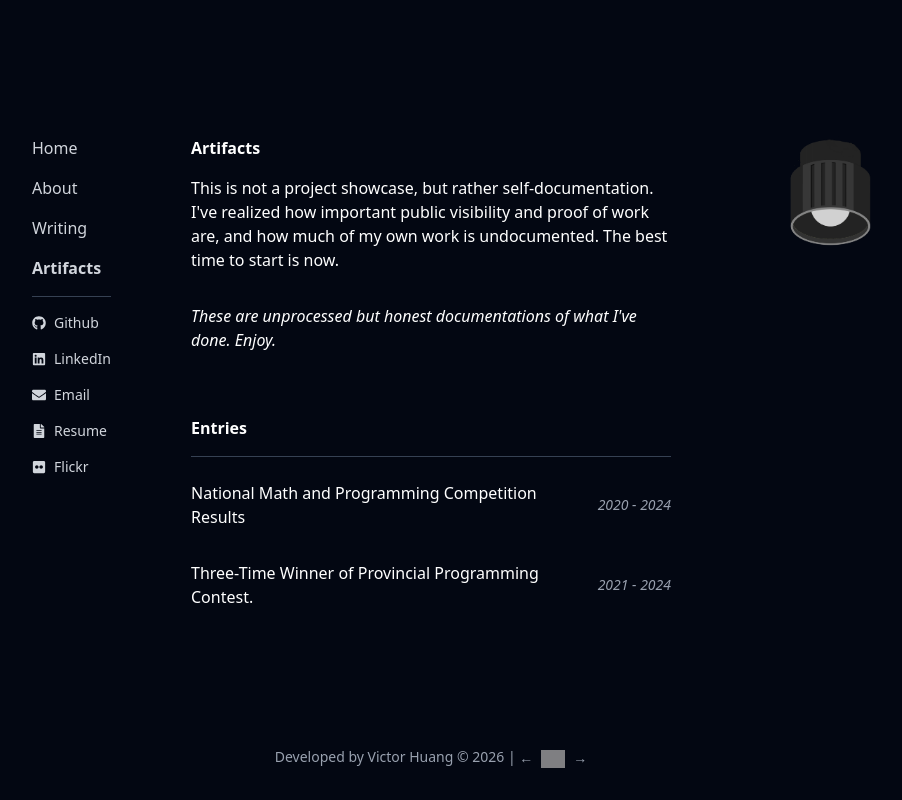
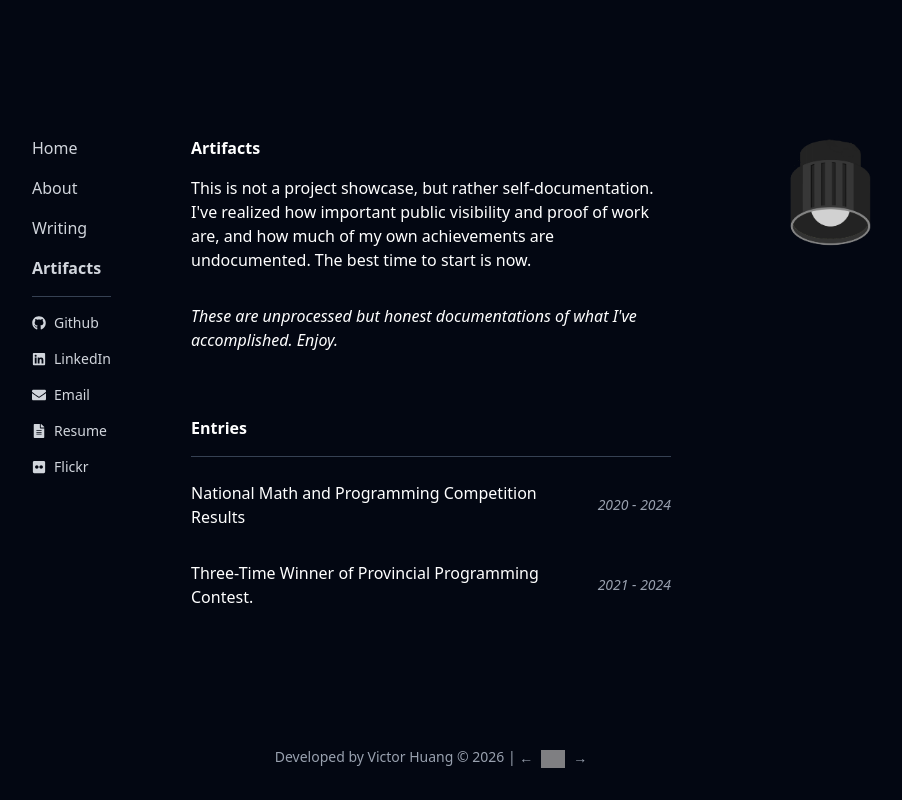
Before and after one commit to vichua2006/personal-site, a Next.js app: page /artifacts in a window 1280 px wide. Shown: the whole page, without its empty margins (209-1111 px from the left). Built offline with nearby package versions, Linux system fonts and the light colour scheme; grey boxes are pictures that could not be loaded.

Commit message:
chore: wording

```diff
--- a/src/app/(site)/artifacts/page.tsx
+++ b/src/app/(site)/artifacts/page.tsx
@@ -9,12 +9,12 @@ export default function ArtifactsPage() {
       <p className="my-4">
         This is not a project showcase, but rather self-documentation. I've
         realized how important public visibility and proof of work are, and how
-        much of my own work is undocumented. The best time to start is now.
+        much of my own achievements are undocumented. The best time to start is now.
       </p>
 
       <p className="my-8 italic">
         These are unprocessed but honest documentations of what I've
-        done. Enjoy.
+        accomplished. Enjoy.
       </p>
 
       <header>
```
